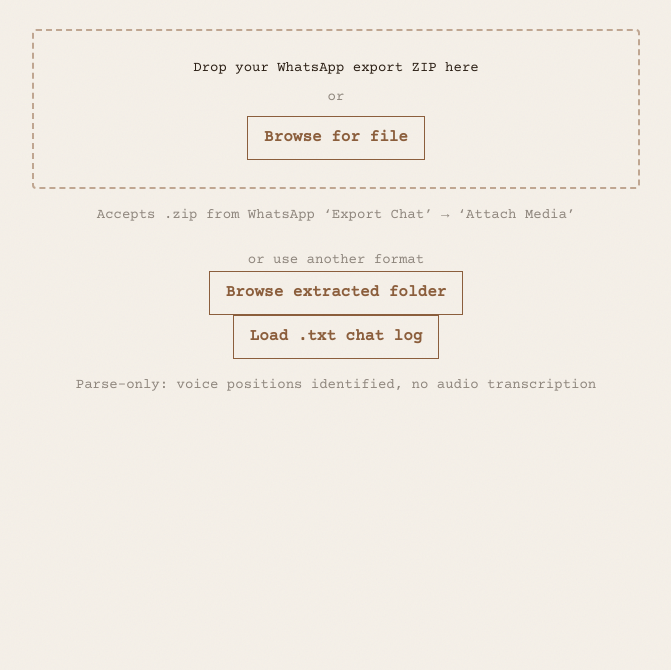
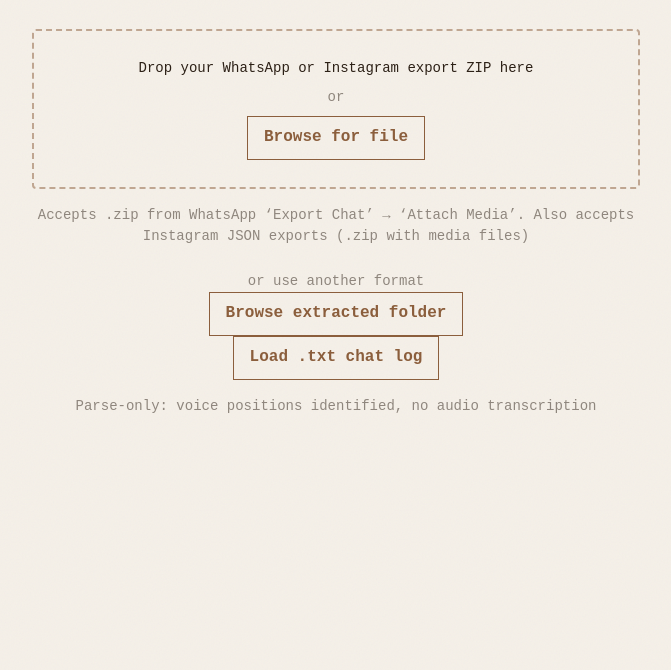
Before and after one commit to whonoahexe/voicefill, an Electron app: page index.html in a window 1024 px wide. Shown: the part 130-800 px from the top of the page, without its empty margins (176-847 px from the left). Drawn offline with nearby package versions, Linux system fonts and the light colour scheme.

Commit message:
feat(03-01): add CSP meta tag and update drop zone UI for Instagram
- CSP meta inserted after charset, before viewport — before any script/link tags
- script-src: 'unsafe-eval' enables WASM compilation in Electron sandbox (Pitfall 2 fix)
- connect-src: whitelists cdn.jsdelivr.net, huggingface.co, cdn-lfs.hf.co, cdn-lfs-us-1.hf.co
- worker-src: 'self' blob: allows Web Worker construction
- Drop zone primary paragraph updated: "WhatsApp or Instagram export ZIP"
- Fine-print updated to mention Instagram JSON exports (.zip with media files)

```diff
--- a/index.html
+++ b/index.html
@@ -2,6 +2,9 @@
 <html lang="en">
 <head>
   <meta charset="UTF-8">
+  <!-- Required for WASM compilation in packaged Electron app with sandbox: true -->
+  <!-- Source: github.com/huggingface/transformers.js/issues/774 -->
+  <meta http-equiv="Content-Security-Policy" content="default-src 'self'; script-src 'self' 'unsafe-eval' https://cdn.jsdelivr.net; style-src 'self' 'unsafe-inline' https://fonts.googleapis.com; font-src https://fonts.gstatic.com; connect-src https://cdn.jsdelivr.net https://huggingface.co https://cdn-lfs.hf.co https://cdn-lfs-us-1.hf.co; worker-src 'self' blob:; img-src 'self' data:;">
   <meta name="viewport" content="width=device-width, initial-scale=1">
   <title>VoiceFill</title>
   <link rel="preconnect" href="https://fonts.googleapis.com">
@@ -17,12 +20,12 @@
     <p class="tagline">Reconstruct your WhatsApp voice messages</p>
 
     <div id="drop-zone" role="region" aria-label="File upload area">
-      <p>Drop your WhatsApp export ZIP here</p>
+      <p>Drop your WhatsApp or Instagram export ZIP here</p>
       <p class="muted">or</p>
       <button type="button" id="btn-browse">Browse for file</button>
     </div>
 
-    <p class="fine-print">Accepts .zip from WhatsApp &#8216;Export Chat&#8217; &#8594; &#8216;Attach Media&#8217;</p>
+    <p class="fine-print">Accepts .zip from WhatsApp &#8216;Export Chat&#8217; &#8594; &#8216;Attach Media&#8217;. Also accepts Instagram JSON exports (.zip with media files)</p>
     <input type="file" id="file-input" accept=".zip" style="display:none">
 
     <p class="muted" style="margin-top:24px;">or use another format</p>
```
